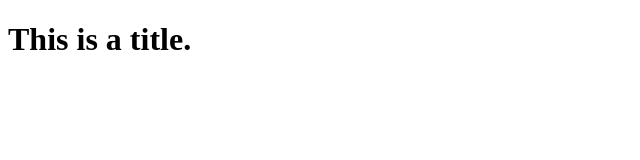
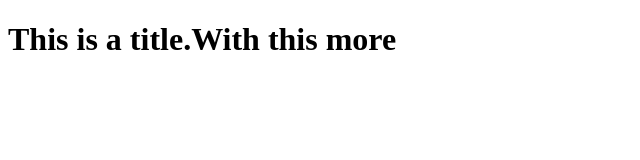
Before and after one commit to Errepulify/howto, a plain HTML site: page index.html in a window 1280 px wide. Shown: the whole page, without its empty margins (0-640 px from the left). Drawn offline with Linux system fonts and the light colour scheme.

Commit message:
Added some text

```diff
--- a/index.html
+++ b/index.html
@@ -6,6 +6,6 @@
     <title>Just A Title</title>
 </head>
 <body>
-    <h1>This is a title.</h1>
+    <h1>This is a title.With this more</h1>
 </body>
 </html>
```
